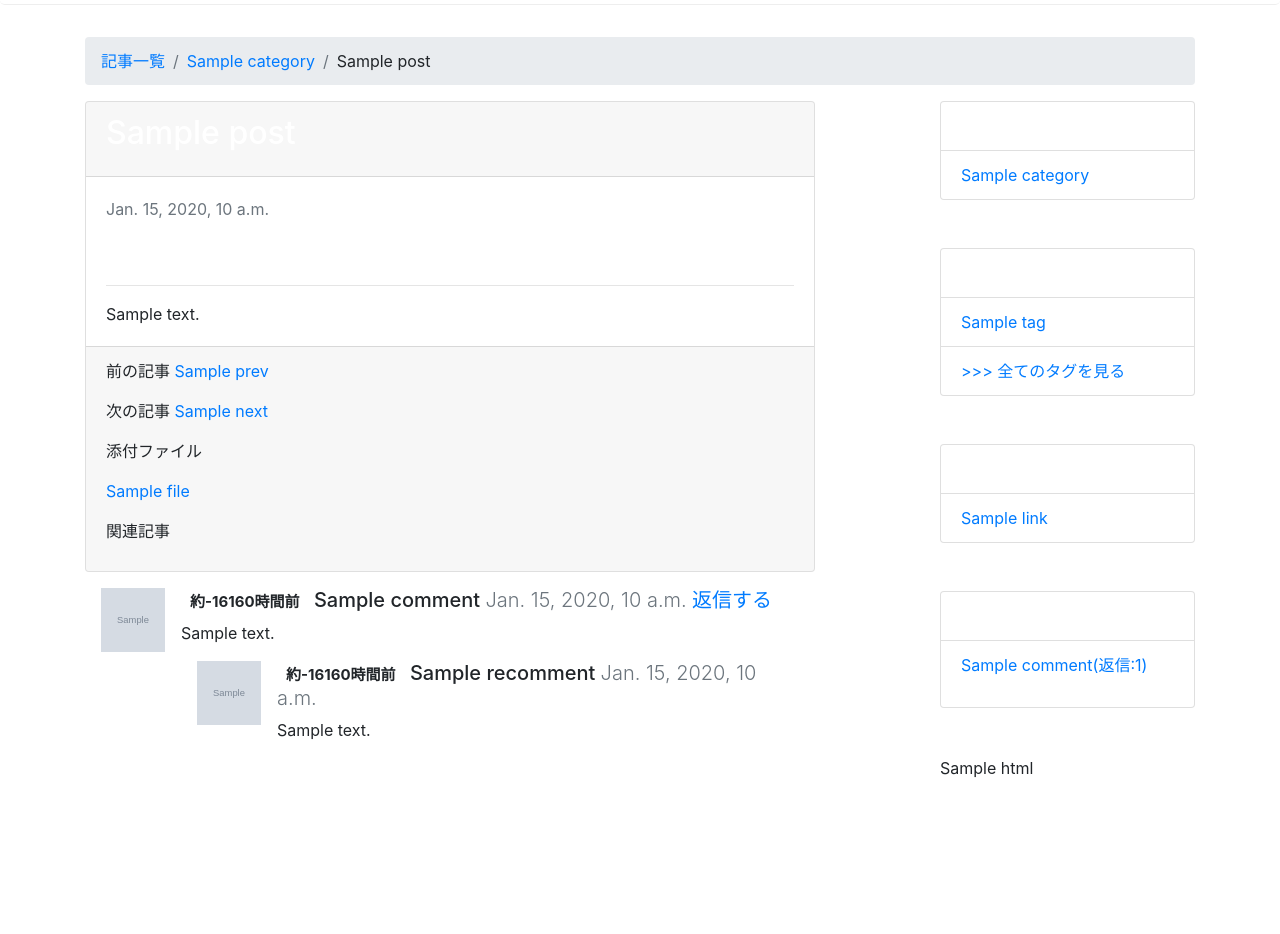
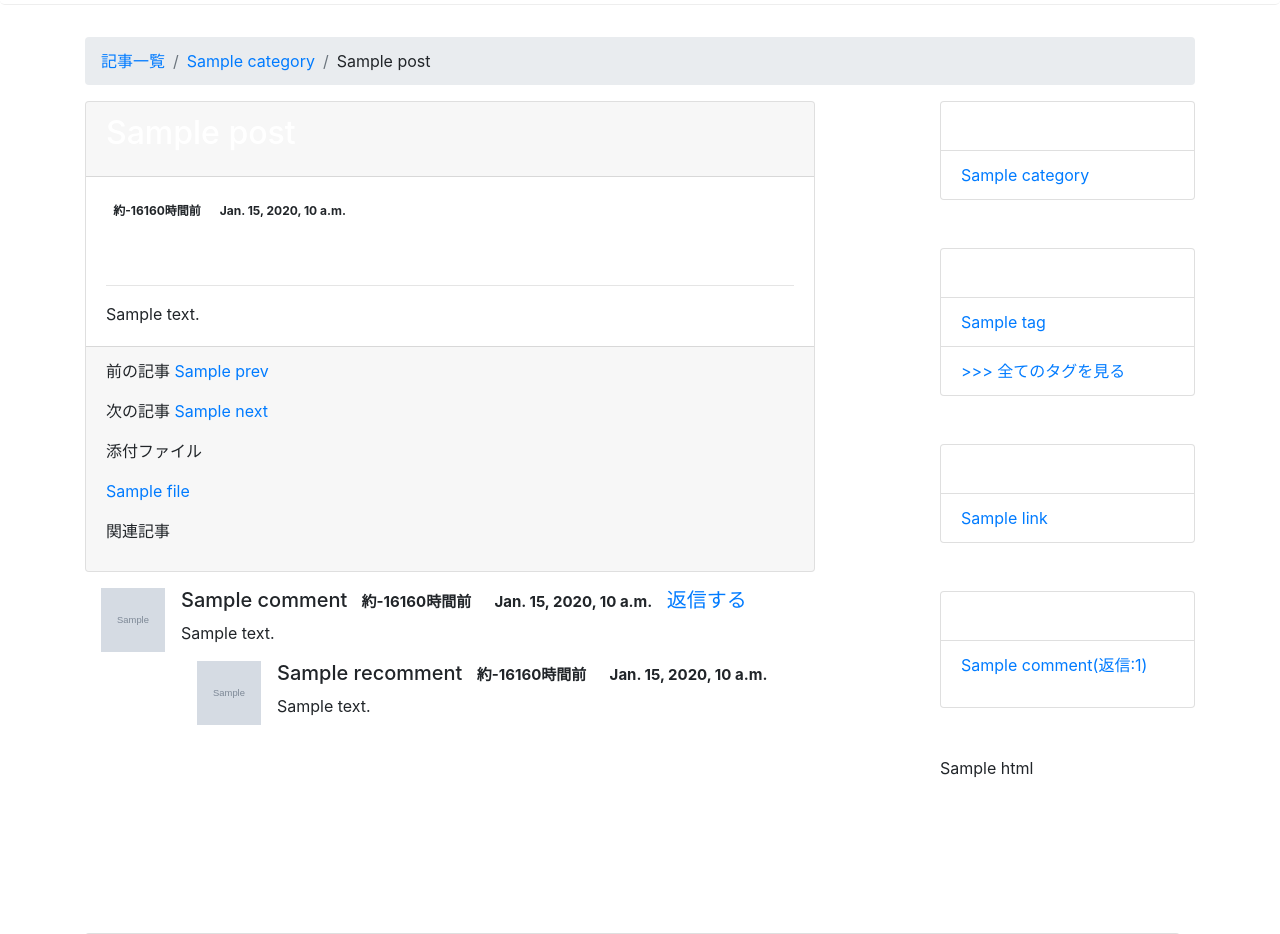
Before and after one commit to naritotakizawa/django-torina-blog, a Django app: template blog/templates/blog/post_detail.html in a window 1280 px wide. Shown: the part 352-1286 px from the top of the page. Run offline with Django 3.2, Linux system fonts and the light colour scheme; the template is opened without the code that fills it: most values are stand-ins (such as "Sample title", 1, 10 or a date in 2020); grey boxes marked "Sample" are stand-in pictures; form fields are guessed from the names that the template uses; parts of the project's set-up code (start-up, migrations or seed data) failed here and were passed over; some libraries are stand-ins or nearby versions.

Commit message:
記事やコメントの日付を、バッジで表示するように

```diff
--- a/blog/templates/blog/post_detail.html
+++ b/blog/templates/blog/post_detail.html
@@ -41,8 +41,8 @@
   </div>
 
   <div class="card-body">
-      <span class="text-muted">{{ post.created_at }}</span>
-      <span class="badge badge-{{ mysite.color }} badge-pill text-white">{% by_the_time post.created_at %}</span>
+      <span class="badge badge-{{ mysite.color }} badge-pill">{% by_the_time post.created_at %}</span>
+      <span class="badge badge-{{ mysite.color }} badge-pill">{{ post.created_at }}</span>
       <br>
 
       <span class="badge badge-{{ mysite.color }}">
@@ -105,9 +105,9 @@
   {% endif %}
   <div class="media-body">
     <h5 class="mt-0">
+      {{ comment.name }}
       <span class="badge badge-{{ mysite.color }} badge-pill">{% by_the_time comment.created_at %}</span>
-      {{ comment.name }}
-      <span class="lead text-muted">{{ comment.created_at }}</span>
+      <span class="badge badge-{{ mysite.color }} badge-pill">{{ comment.created_at }}</span>
       <a href="{% url 'blog:recomment' comment.pk %}">返信する</a>
     </h5>
     {{ comment.text | linebreaksbr }}
@@ -121,9 +121,9 @@
           {% endif %}
           <div class="media-body">
             <h5 class="mt-0">
+              {{ recomment.name }}
               <span class="badge badge-{{ mysite.color }} badge-pill">{% by_the_time recomment.created_at %}</span>
-              {{ recomment.name }}
-              <span class="lead text-muted">{{ recomment.created_at }}</span>
+              <span class="badge badge-{{ mysite.color }} badge-pill">{{ recomment.created_at }}</span>
             </h5>
             {{ recomment.text | linebreaksbr }}
           </div>
--- a/blog/templates/blog/post_list.html
+++ b/blog/templates/blog/post_list.html
@@ -56,8 +56,8 @@
 
         <!-- card-bodyの右側 -->
         <div class="col-xs-12 col-sm-6">
-          <span class="text-muted">{{ post.created_at }}</span>
-          <span class="badge badge-{{ mysite.color }} badge-pill text-white">{% by_the_time post.created_at %}</span>
+          <span class="badge badge-{{ mysite.color }} badge-pill">{% by_the_time post.created_at %}</span>
+          <span class="badge badge-{{ mysite.color }} badge-pill">{{ post.created_at }}</span>
           <br>
 
           <span class="badge badge-{{ mysite.color }}">
```
